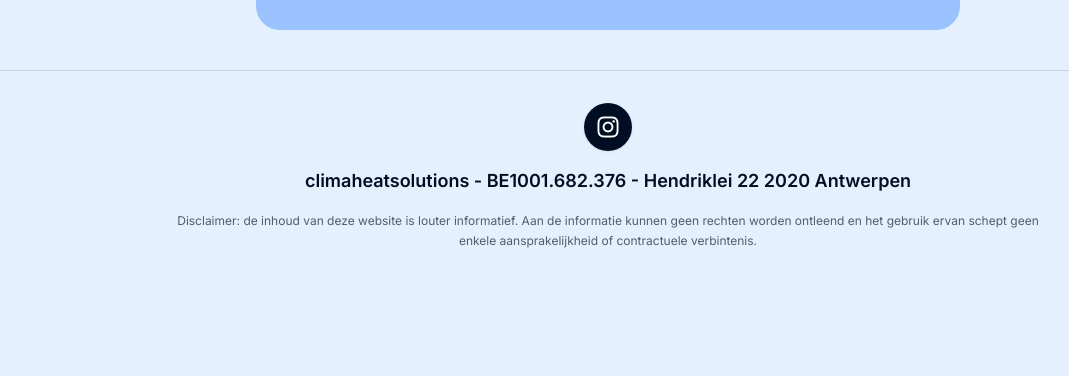
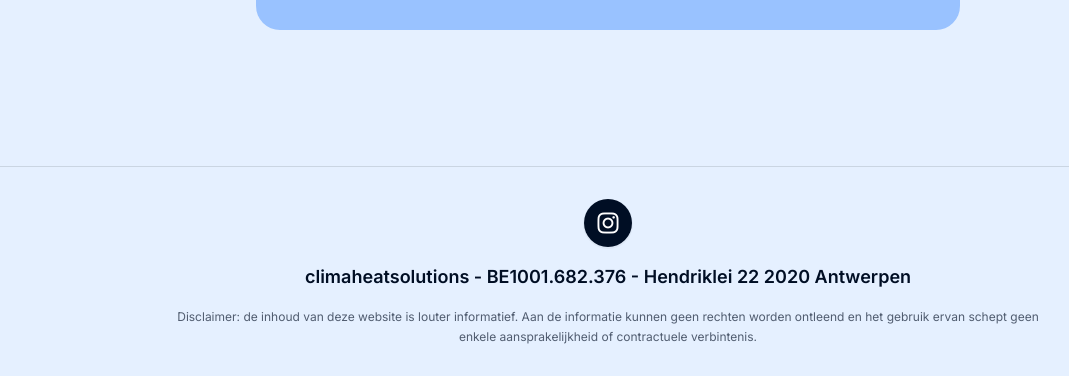
Before and after one commit to climaheat/mustafa-app, a SvelteKit app: page / in a window 1280 px wide. Shown: the part 1416-1792 px from the top of the page, without its empty margins (32-1101 px from the left). Before the commit the page ends 1699 px from the top, so only its background shows below. Built offline with nearby package versions, Linux system fonts and the light colour scheme; what tailwind-animate would draw is missing.

Commit message:
update layout

```diff
--- a/src/routes/+layout.svelte
+++ b/src/routes/+layout.svelte
@@ -74,7 +74,7 @@
 
 	{@render children()}
 
-	<footer class="relative z-100 border-t border-slate-300 bg-digital-blue-50 px-4 py-8 md:px-8">
+	<footer class="mt-16 lg:mt-24 relative z-100 border-t border-slate-300 bg-digital-blue-50 px-4 py-8 md:px-8">
 		<div class="mx-auto flex max-w-5xl flex-col items-center gap-4 text-center">
 			<a
 				href="https://www.instagram.com/climaheatsolutions/"
```
